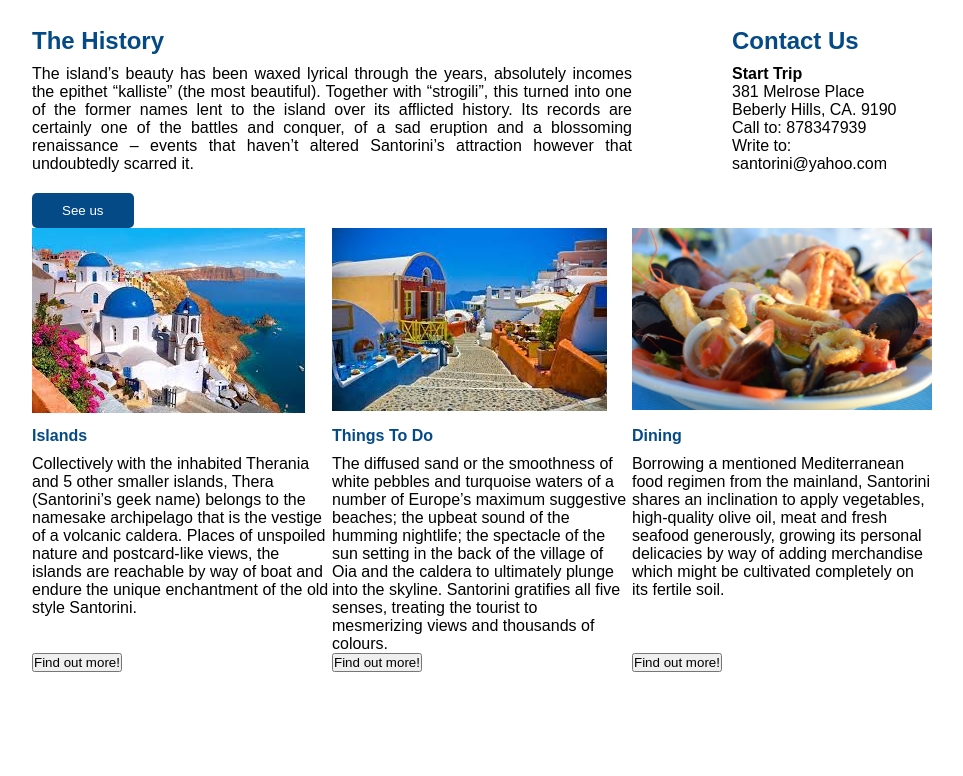
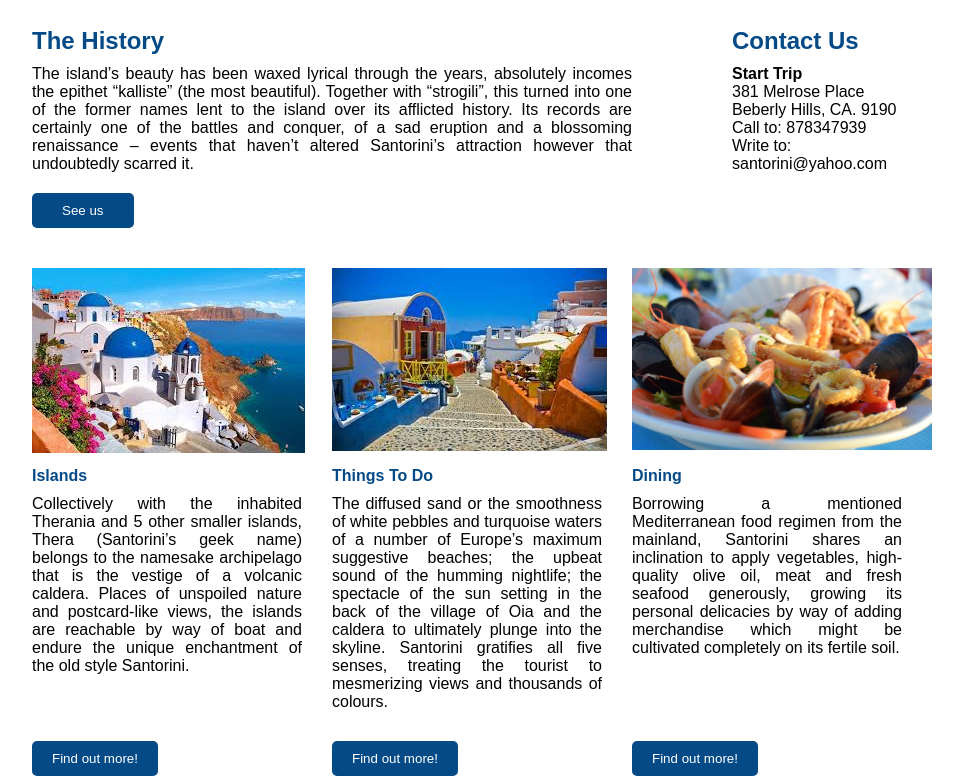
Before and after one commit to Yelitza3125/mi-pagina-reto2, a plain HTML site: page index.html in a window 1280 px wide. Shown: the part 603-1379 px from the top of the page, without its empty margins (108-1071 px from the left). Before the commit the page ends 1275 px from the top, so only its background shows below. Drawn offline with Linux system fonts and the light colour scheme; a web font is replaced by a local one.

Commit message:
Añadiendo estilos a la secció gallery

```diff
--- a/css/main.css
+++ b/css/main.css
@@ -18,6 +18,13 @@ body {
     color: #044a86;
 }
 
+.btn {
+    margin-top: 20px;
+    border: none;
+    border-radius: 5px;
+    color: #fff;
+    background-color: #044a86;
+}
 /*
 .fixed {
     position: fixed;
@@ -101,13 +108,8 @@ section.information p.text {
     text-align: justify;
 }
 
-section.information input {
-    margin-top: 20px;
+input.see {
     padding: 10px 30px;
-    border: none;
-    border-radius: 5px;
-    color: #fff;
-    background-color: #044a86;
 }
 
 section.information input:hover{
@@ -123,16 +125,22 @@ section.information input:hover{
     height: 182px;
 }
 
-/*
+
 .gallery {
     margin-top: 40px;
-} */
+}
 
-.gallery p {
+.text p {
     text-align: justify;
     width: 90%;
     margin-bottom: 10px;
 }
+
+input.find {
+   padding: 10px 20px;
+}
+
+
 
 @media screen and (max-width: 768px) {
     .nav-bar {
--- a/index.html
+++ b/index.html
@@ -45,7 +45,7 @@
                     <div class="col-xs-offset-1 col-xs-6 plis">
                         <h1 class="capitalize title-style">the history</h1>
                         <p class="text"> The island’s beauty has been waxed lyrical through the years, absolutely incomes the epithet “kalliste” (the most beautiful). Together with “strogili”, this turned into one of the former names lent to the island over its afflicted history. Its records are certainly one of the battles and conquer, of a sad eruption and a blossoming renaissance – events that haven’t altered Santorini’s attraction however that undoubtedly scarred it.</p>
-                        <input type="button" value="See us">
+                        <input class ="btn see" type="button" value="See us">
                     </div>
                     <div class="col-xs-offset-1 col-xs-2 contact">
                         <h1 class="capitalize title-style">contact us</h1>
@@ -85,7 +85,7 @@
                 </div>
             </div>
         </div>
-        <div class="row">
+        <div class="row text">
             <div class="col-xs-12">
                 <div class="col-xs-offset-1 col-xs-3">
                     <p>Collectively with the inhabited Therania and 5 other smaller islands, Thera (Santorini’s geek name) belongs to the namesake archipelago that is the vestige of a volcanic caldera. Places of unspoiled nature and postcard-like views, the islands are reachable by way of boat and endure the unique enchantment of the old style Santorini.</p>
@@ -102,13 +102,13 @@
         <div class="row">
             <div class="col-xs-12">
                 <div class ="col-xs-offset-1 col-xs-3">
-                    <input type="button" value="Find out more!">
+                    <input class= "btn find" type="button" value="Find out more!">
                 </div>
                 <div class ="col-xs-3">
-                    <input type="button" value="Find out more!">
+                    <input class= " btn find" type="button" value="Find out more!">
                 </div>
                 <div class ="col-xs-3">
-                    <input type="button" value="Find out more!">
+                    <input class= "btn find" type="button" value="Find out more!">
                 </div>
             </div>
         </div>
```
